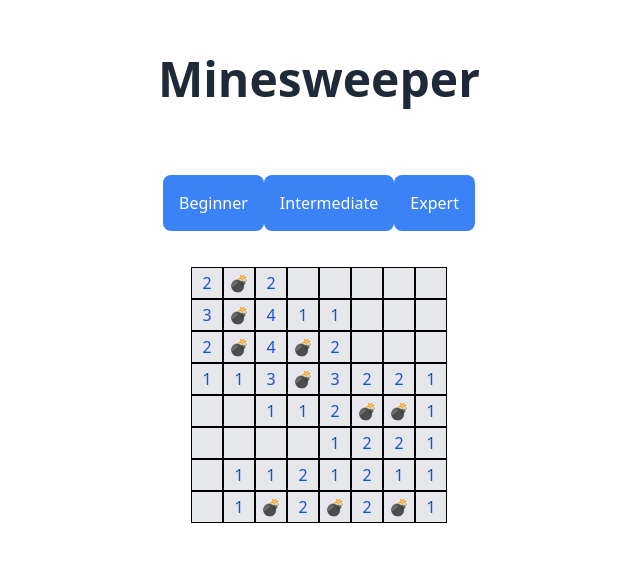
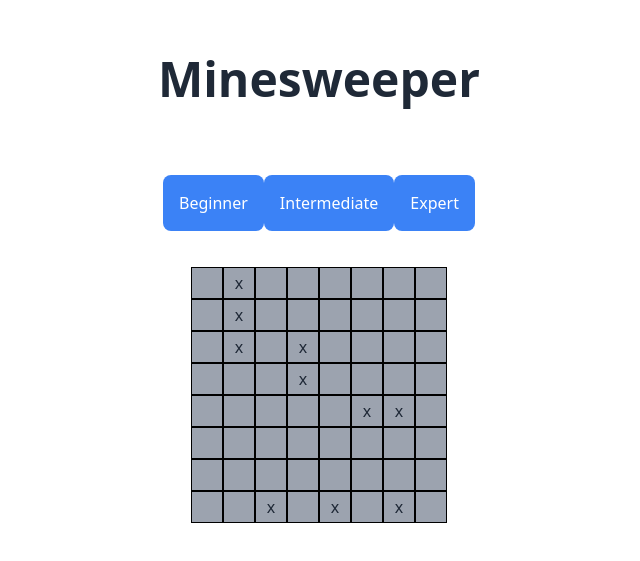
Before and after one commit to ruridge/minesweeper, a React (Vite) app: page / in a window 1280 px wide. Shown: the part 129-690 px from the top of the page, without its empty margins (321-961 px from the left). Built offline with nearby package versions, Linux system fonts and the light colour scheme.

Commit message:
Refactor connected state bools into single state
isHidden, isFlagged, isRevealed are all connected, only one can be true
at a time, and there must be at least one true at all times. felt like a
source of bugs so removed the bools and replaced with a single string
value.

```diff
--- a/src/app.tsx
+++ b/src/app.tsx
@@ -18,14 +18,15 @@ const LEVELS = {
     mines: 99,
   },
 }
+
+type gameTileState = 'hidden' | 'visible' | 'flagged' | string // TODO: remove string
+
 type gameTileType = {
   row: number
   col: number
   surroundingMines: number
   isMine: boolean
-  isRevealed: boolean
-  isFlagged: boolean
-  state: 'hidden' | 'revealed' | 'flagged' | string // TODO: remove string
+  state: gameTileState
 }
 
 function createMineSet(rows: number, cols: number, mines: number) {
@@ -79,9 +80,7 @@ function createGameBoard({
             col,
             surroundingMines: surroundingMines(row, col, mineSet),
             isMine: mineSet.has(`${row},${col}`),
-            isRevealed: true, // TODO: remove
-            isFlagged: false, // TODO: remove
-            state: 'revealed',
+            state: 'hidden',
           }
         })
     })
@@ -93,36 +92,46 @@ function GameTile({
   onTileContextMenu,
 }: {
   tile: gameTileType
-  onTileClick: (tile: gameTileType) => void
-  onTileContextMenu: (tile: gameTileType) => void
+  onTileClick: (row: number, col: number, state: gameTileState) => void
+  onTileContextMenu: (row: number, col: number, state: gameTileState) => void
 }) {
   const handleClick = () => {
-    // don't do anything if the tile is already flagged or revealed
-    if (tile.isFlagged || tile.isRevealed) return
-    onTileClick(tile)
+    // only allow clicks on hidden tiles
+    if (tile.state === 'hidden') {
+      onTileClick(tile.row, tile.col, 'revealed')
+    }
   }
   const handleContextMenu = (e: React.MouseEvent) => {
     e.preventDefault()
     // don't do anything if tile is already revealed
-    if (tile.isRevealed) return
-    onTileContextMenu(tile)
+    if (tile.state === 'revealed') return
+    onTileContextMenu(
+      tile.row,
+      tile.col,
+      tile.state === 'flagged' ? 'hidden' : 'flagged',
+    )
   }
   return (
     <button
       className={clsx([
-        tile.isRevealed ? 'bg-gray-200' : 'bg-gray-300',
+        tile.state === 'revealed' ? 'bg-gray-200' : 'bg-gray-400',
         'h-8 w-8  border border-black',
       ])}
       onClick={handleClick}
       onContextMenu={handleContextMenu}
     >
-      {/* TODO: replace isFlagged and isRevealed with single tile.state prop */}
-      {tile.isFlagged ? '🚩' : tile.isRevealed && tile.isMine ? '💣' : ''}
-      {tile.isRevealed && !tile.isMine && tile.surroundingMines > 0 ? (
-        <span className="text-blue-700">{tile.surroundingMines}</span>
-      ) : (
-        ''
-      )}
+      {tile.state === 'hidden' && tile.isMine ? <span>x</span> : ''}
+      {tile.state === 'flagged' && <span className="text-red-500">🚩</span>}
+      {tile.state === 'revealed' &&
+        (tile.isMine ? (
+          <span className="text-red-500">💣</span>
+        ) : (
+          tile.surroundingMines > 0 && (
+            <span className="text-blue-700">{tile.surroundingMines}</span>
+          )
+        ))}
+
+      {/* {tile.isFlagged ? '🚩' : tile.isRevealed && tile.isMine ? '💣' : ''} */}
     </button>
   )
 }
@@ -132,30 +141,14 @@ function App() {
     createGameBoard(LEVELS.beginner),
   )
   // TODO: combine uncover and flag into one updateTileState function that updates tile.state
-  function uncoverTile(tile: gameTileType) {
-    setGameBoard((prevBoard) =>
-      prevBoard.map((prevRow) =>
-        prevRow.map((prevTile) => {
-          if (prevTile.row === tile.row && prevTile.col === tile.col) {
-            return { ...prevTile, isRevealed: true }
-          }
-          return prevTile
-        }),
-      ),
-    )
+  function updateTileState(row: number, col: number, state: gameTileState) {
+    setGameBoard((prevBoard) => {
+      const newBoard = [...prevBoard]
+      newBoard[row][col].state = state
+      return newBoard
+    })
   }
-  function flagTile(tile: gameTileType) {
-    setGameBoard((prevBoard) =>
-      prevBoard.map((prevRow) =>
-        prevRow.map((prevTile) => {
-          if (prevTile.row === tile.row && prevTile.col === tile.col) {
-            return { ...prevTile, isFlagged: !prevTile.isFlagged }
-          }
-          return prevTile
-        }),
-      ),
-    )
-  }
+
   return (
     <div>
       <h1 className="my-9 text-5xl font-bold">Minesweeper</h1>
@@ -184,8 +177,8 @@ function App() {
               <GameTile
                 key={`${rowIndex},${colIndex}`}
                 tile={tile}
-                onTileClick={uncoverTile}
-                onTileContextMenu={flagTile}
+                onTileClick={updateTileState}
+                onTileContextMenu={updateTileState}
               />
             ))}
           </div>
```
